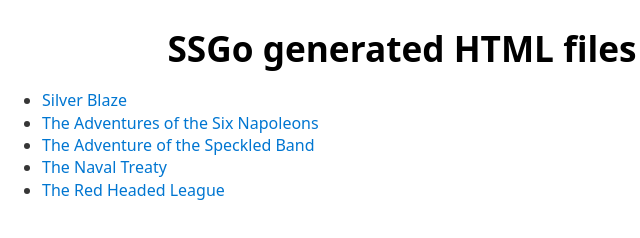
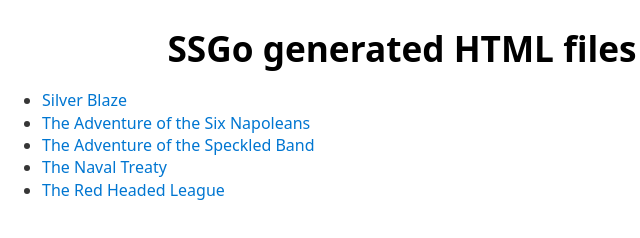
Before and after one commit to devils2ndself/SSGo, a plain HTML site: page index.html in a window 1280 px wide. Shown: the full height of the page, 238-878 px from the left. Drawn offline with nearby package versions, Linux system fonts and the light colour scheme.

Commit message:
pages fix

```diff
--- a/index.html
+++ b/index.html
@@ -14,8 +14,8 @@
     <ul>
       <li><a href="./pages/Silver Blaze.html">Silver Blaze</a></li>
       <li>
-        <a href="./pages/The Adventures of the Six Napoleans.html"
-          >The Adventures of the Six Napoleons</a
+        <a href="./pages/The Adventure of the Six Napoleans.html"
+          >The Adventure of the Six Napoleans</a
         >
       </li>
       <li>
```
